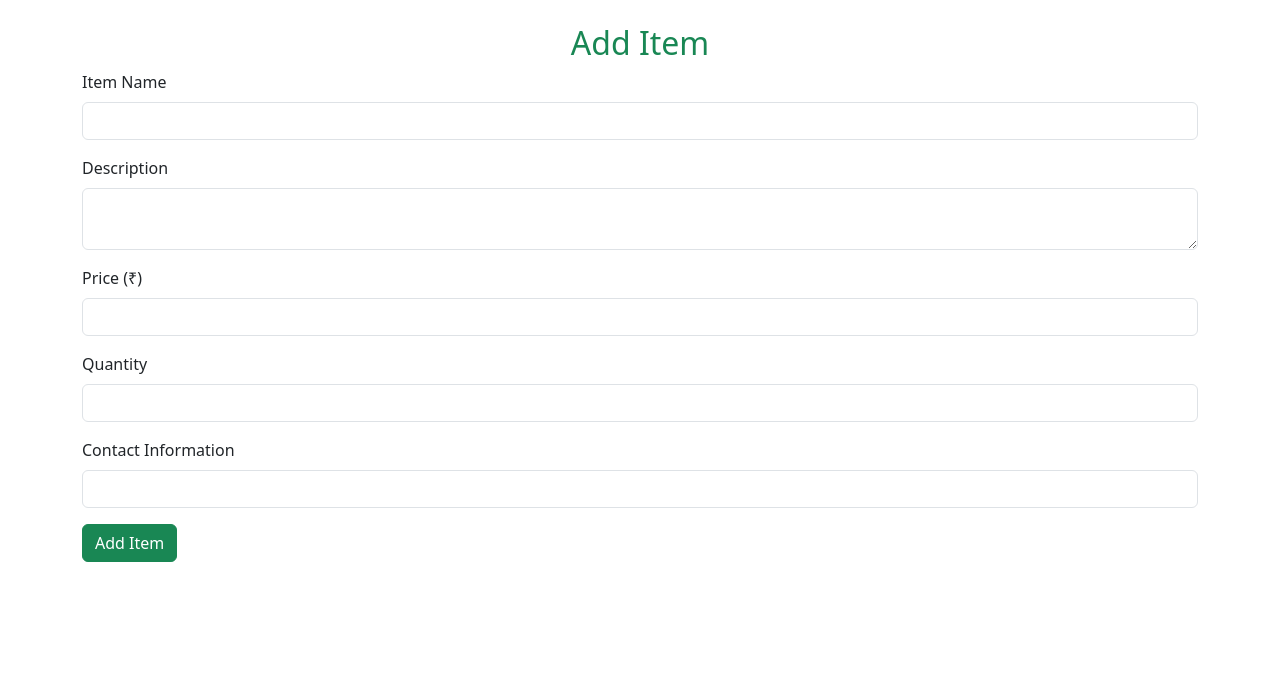
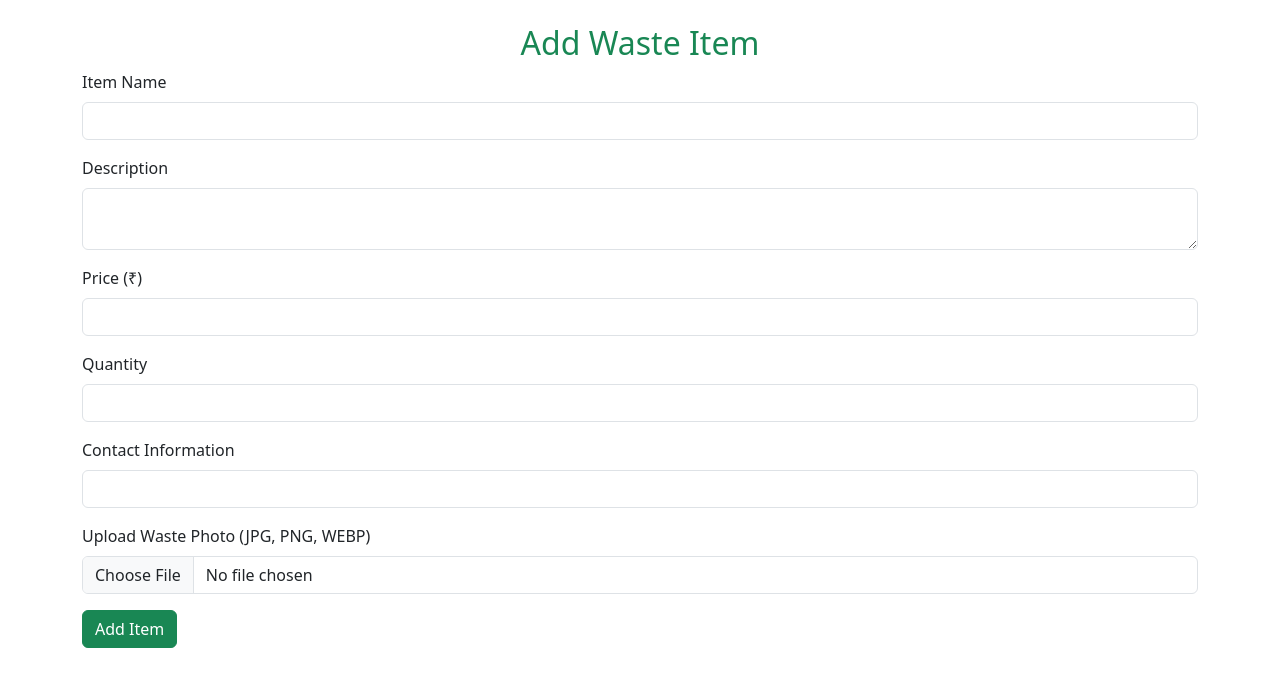
Before and after one commit to ChinmayaKolhe/Agricycle-MainProject, a PHP site: page /marketplace/add_item.php in a window 1280 px wide. Shown: the part 56-743 px from the top of the page. Run offline with PHP 8.4, Linux system fonts and the light colour scheme; the visitor is signed in with stand-in values (Sample User, id 1).

Commit message:
modified from my end

```diff
--- a/marketplace/add_item.php
+++ b/marketplace/add_item.php
@@ -14,14 +14,45 @@ if ($_SERVER["REQUEST_METHOD"] == "POST") {
     $contact_info = mysqli_real_escape_string($conn, $_POST['contact_info']);
     $seller_id = $_SESSION['user_id'];
 
-    $query = "INSERT INTO marketplace_items (item_name, description, price, quantity, contact_info, user_id)
-              VALUES ('$item_name', '$description', '$price', '$quantity', '$contact_info', '$seller_id')";
+    // File upload logic
+    $photo_path = '';
+    if (isset($_FILES['photo']) && $_FILES['photo']['error'] === UPLOAD_ERR_OK) {
+        $fileTmpPath = $_FILES['photo']['tmp_name'];
+        $fileName = $_FILES['photo']['name'];
+        $fileNameCmps = explode(".", $fileName);
+        $fileExtension = strtolower(end($fileNameCmps));
+
+        $allowedExts = ['jpg', 'jpeg', 'png', 'webp'];
+        if (in_array($fileExtension, $allowedExts)) {
+            $newFileName = uniqid("waste_") . '.' . $fileExtension;
+            $uploadFileDir = '../uploads/wasteimg/';
+
+            if (!is_dir($uploadFileDir)) {
+                mkdir($uploadFileDir, 0777, true);
+            }
+
+            $dest_path = $uploadFileDir . $newFileName;
+
+            if (move_uploaded_file($fileTmpPath, $dest_path)) {
+                $photo_path = 'uploads/wasteimg/' . $newFileName;
+            } else {
+                echo "❌ Error moving the uploaded file.";
+                exit();
+            }
+        } else {
+            echo "❌ Invalid file type. Only JPG, PNG, or WEBP allowed.";
+            exit();
+        }
+    }
+
+    $query = "INSERT INTO marketplace_items (item_name, description, price, quantity, contact_info, user_id, photo_path)
+              VALUES ('$item_name', '$description', '$price', '$quantity', '$contact_info', '$seller_id', '$photo_path')";
 
     if (mysqli_query($conn, $query)) {
-        header("Location: index.php");
+        header("Location: ../marketplace/index.php"); // redirect to marketplace after successful insert
         exit();
     } else {
-        echo "Error: " . mysqli_error($conn);
+        echo "❌ Error: " . mysqli_error($conn);
     }
 }
 ?>
@@ -37,8 +68,8 @@ if ($_SERVER["REQUEST_METHOD"] == "POST") {
 <?php include '../marketplace/navbar.php'; ?>
 
 <div class="container mt-4">
-    <h2 class="text-center text-success">Add Item</h2>
-    <form method="POST">
+    <h2 class="text-center text-success">Add Waste Item</h2>
+    <form method="POST" enctype="multipart/form-data">
         <div class="mb-3">
             <label class="form-label">Item Name</label>
             <input type="text" name="item_name" class="form-control" required>
@@ -59,6 +90,10 @@ if ($_SERVER["REQUEST_METHOD"] == "POST") {
             <label class="form-label">Contact Information</label>
             <input type="text" name="contact_info" class="form-control" required>
         </div>
+        <div class="mb-3">
+            <label class="form-label">Upload Waste Photo (JPG, PNG, WEBP)</label>
+            <input type="file" name="photo" class="form-control" accept="image/*" required>
+        </div>
         <button type="submit" class="btn btn-success">Add Item</button>
     </form>
 </div>
```
Also changed, not shown: farmer/edit_profile.php (+10 -7 lines), farmer/profile.php (+14 -3 lines), marketplace/index.php (+9 -3 lines), uploads/farmer_photos/farmer_2_PaymentReceipt.jpg (added), uploads/farmer_photos/farmer_2_java.png (added), uploads/farmer_photos/farmer_2_tensorflow.jpeg (added), uploads/farmer_photos/farmer_2_tn.png (added), uploads/wasteimg/waste_67f14b15772b5.png (added), uploads/wasteimg/waste_67f14b5d79fa6.png (added).
